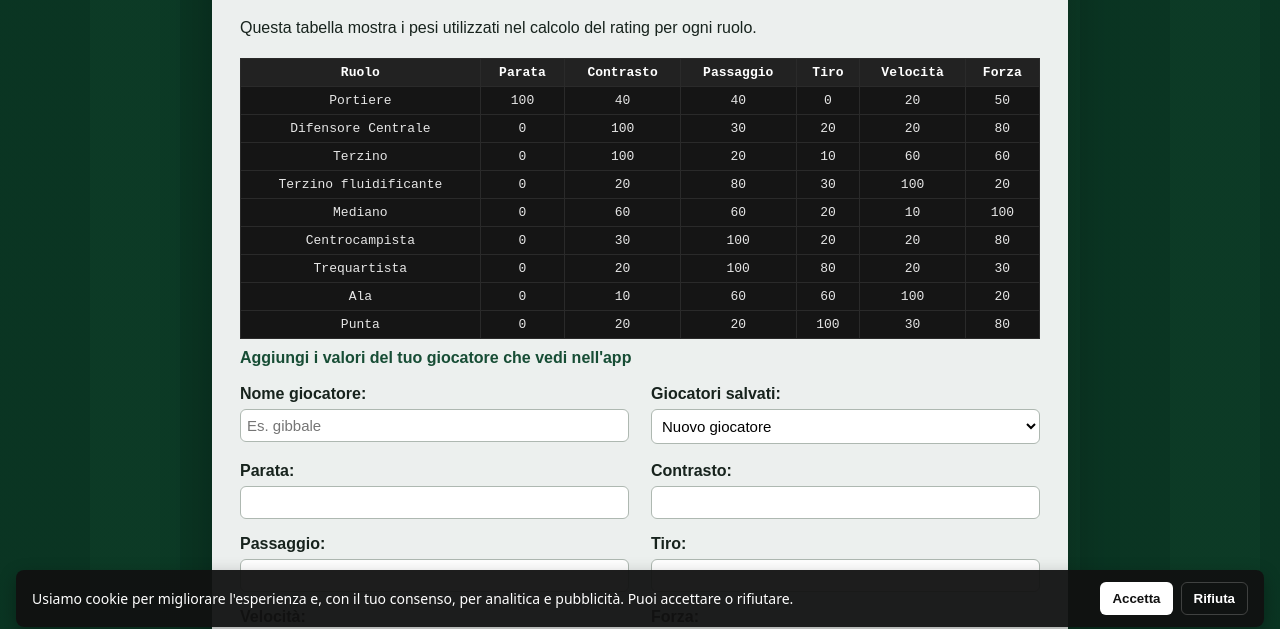
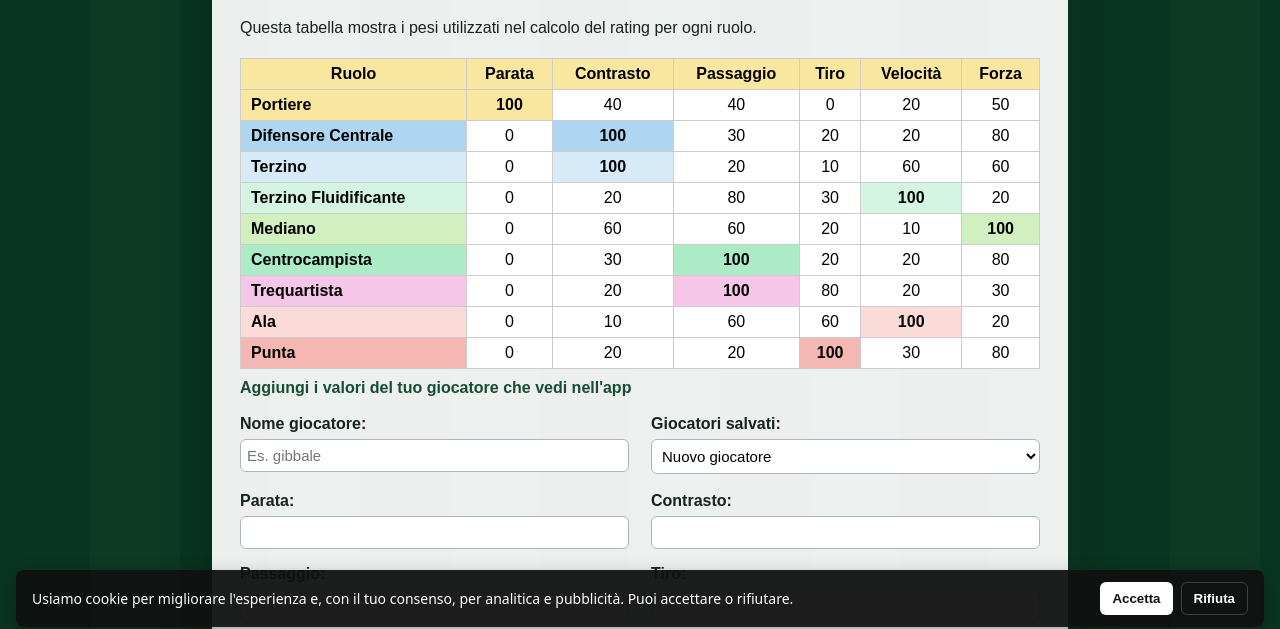
Before and after one commit to Gibbbale/mt11tools, a plain HTML site: page rating.html in a window 1280 px wide. Shown: the part 157-786 px from the top of the page. Drawn offline with Linux system fonts and the light colour scheme.

Commit message:
Add role classes and styles to rating table
Convert rating table rows to use semantic role-* classes and mark max values with a .max class for easier targeting. Update style.css to add .tabella-pesi styles: unified white cells, distinct header color, left-aligned role column, per-role coloring for role cells and .max cells, stronger text contrast, and removal of default row striping. These changes improve readability and make it straightforward to style/highlight each role and its max score.

Co-Authored-By: Copilot <198982749+Copilot@users.noreply.github.com>
Signed-off-by: Gibbbale <gianlucacarletti1995@gmail.com>

```diff
--- a/rating.html
+++ b/rating.html
@@ -31,16 +31,96 @@
         </tr>
       </thead>
       <tbody>
-        <tr><td>Portiere</td><td>100</td><td>40</td><td>40</td><td>0</td><td>20</td><td>50</td></tr>
-        <tr><td>Difensore Centrale</td><td>0</td><td>100</td><td>30</td><td>20</td><td>20</td><td>80</td></tr>
-        <tr><td>Terzino</td><td>0</td><td>100</td><td>20</td><td>10</td><td>60</td><td>60</td></tr>
-        <tr><td>Terzino fluidificante</td><td>0</td><td>20</td><td>80</td><td>30</td><td>100</td><td>20</td></tr>
-        <tr><td>Mediano</td><td>0</td><td>60</td><td>60</td><td>20</td><td>10</td><td>100</td></tr>
-        <tr><td>Centrocampista</td><td>0</td><td>30</td><td>100</td><td>20</td><td>20</td><td>80</td></tr>
-        <tr><td>Trequartista</td><td>0</td><td>20</td><td>100</td><td>80</td><td>20</td><td>30</td></tr>
-        <tr><td>Ala</td><td>0</td><td>10</td><td>60</td><td>60</td><td>100</td><td>20</td></tr>
-        <tr><td>Punta</td><td>0</td><td>20</td><td>20</td><td>100</td><td>30</td><td>80</td></tr>
-      </tbody>
+  <tr class="role-portiere">
+    <td>Portiere</td>
+    <td class="max">100</td>
+    <td>40</td>
+    <td>40</td>
+    <td>0</td>
+    <td>20</td>
+    <td>50</td>
+  </tr>
+
+  <tr class="role-difensore-centrale">
+    <td>Difensore Centrale</td>
+    <td>0</td>
+    <td class="max">100</td>
+    <td>30</td>
+    <td>20</td>
+    <td>20</td>
+    <td>80</td>
+  </tr>
+
+  <tr class="role-terzino">
+    <td>Terzino</td>
+    <td>0</td>
+    <td class="max">100</td>
+    <td>20</td>
+    <td>10</td>
+    <td>60</td>
+    <td>60</td>
+  </tr>
+
+  <tr class="role-terzino-fluidificante">
+    <td>Terzino Fluidificante</td>
+    <td>0</td>
+    <td>20</td>
+    <td>80</td>
+    <td>30</td>
+    <td class="max">100</td>
+    <td>20</td>
+  </tr>
+
+  <tr class="role-mediano">
+    <td>Mediano</td>
+    <td>0</td>
+    <td>60</td>
+    <td>60</td>
+    <td>20</td>
+    <td>10</td>
+    <td class="max">100</td>
+  </tr>
+
+  <tr class="role-centrocampista">
+    <td>Centrocampista</td>
+    <td>0</td>
+    <td>30</td>
+    <td class="max">100</td>
+    <td>20</td>
+    <td>20</td>
+    <td>80</td>
+  </tr>
+
+  <tr class="role-trequartista">
+    <td>Trequartista</td>
+    <td>0</td>
+    <td>20</td>
+    <td class="max">100</td>
+    <td>80</td>
+    <td>20</td>
+    <td>30</td>
+  </tr>
+
+  <tr class="role-ala">
+    <td>Ala</td>
+    <td>0</td>
+    <td>10</td>
+    <td>60</td>
+    <td>60</td>
+    <td class="max">100</td>
+    <td>20</td>
+  </tr>
+
+  <tr class="role-punta">
+    <td>Punta</td>
+    <td>0</td>
+    <td>20</td>
+    <td>20</td>
+    <td class="max">100</td>
+    <td>30</td>
+    <td>80</td>
+  </tr>
+</tbody>
     </table>
   </div>
 </section>
--- a/style.css
+++ b/style.css
@@ -248,3 +248,100 @@ th {
 }
 .spiegazione-calcolo p { margin: 5px 0 11px; color: #17231d; }
 .spiegazione-calcolo .nota { font-size: 0.9em; color: #aaa; margin-top: 8px; }
+/* ===========================
+   Styling specifico per tabella pesi (calcolo ranking)
+   - celle bianche di default
+   - header rimane distinto (prima riga)
+   - colonna ruolo e celle con 100 colorate per ruolo
+   =========================== */
+
+.tabella-pesi { font-family: Arial, sans-serif; border-collapse: collapse; width: 100%; }
+
+/* tutte le celle bianche e testo nero per uniformità */
+.tabella-pesi td,
+.tabella-pesi th {
+  background: #ffffff;
+  color: #000000;
+  border: 1px solid #ccc;
+  padding: 6px 8px;
+  text-align: center;
+  font-weight: normal;
+}
+
+/* header (prima riga) rimane distinto: leggermente giallino */
+.tabella-pesi thead th {
+  background: #F9E79F; /* header light yellow */
+  color: #000;
+  font-weight: 700;
+}
+
+/* colonna ruolo: allineare testo a sinistra per leggibilità */
+.tabella-pesi td:first-child { text-align: left; padding-left: 10px; }
+
+/* --- colori per ruolo (colore della cella ruolo e delle celle .max) --- */
+/* Portiere: giallo */
+.tabella-pesi tbody tr.role-portiere td:first-child,
+.tabella-pesi tbody tr.role-portiere td.max {
+  background: #F9E79F;
+}
+
+/* Difensore Centrale: blu */
+.tabella-pesi tbody tr.role-difensore-centrale td:first-child,
+.tabella-pesi tbody tr.role-difensore-centrale td.max {
+  background: #AED6F1;
+}
+
+/* Terzino: azzurro chiaro */
+.tabella-pesi tbody tr.role-terzino td:first-child,
+.tabella-pesi tbody tr.role-terzino td.max {
+  background: #D6EAF8;
+}
+
+/* Terzino Fluidificante: verde pallido */
+.tabella-pesi tbody tr.role-terzino-fluidificante td:first-child,
+.tabella-pesi tbody tr.role-terzino-fluidificante td.max {
+  background: #D5F5E3;
+}
+
+/* Mediano: verde chiaro */
+.tabella-pesi tbody tr.role-mediano td:first-child,
+.tabella-pesi tbody tr.role-mediano td.max {
+  background: #D0F0C0;
+}
+
+/* Centrocampista: verde */
+.tabella-pesi tbody tr.role-centrocampista td:first-child,
+.tabella-pesi tbody tr.role-centrocampista td.max {
+  background: #ABEBC6;
+}
+
+/* Trequartista: rosa chiaro */
+.tabella-pesi tbody tr.role-trequartista td:first-child,
+.tabella-pesi tbody tr.role-trequartista td.max {
+  background: #F5C6E7;
+}
+
+/* Ala: salmone / rosa tenue */
+.tabella-pesi tbody tr.role-ala td:first-child,
+.tabella-pesi tbody tr.role-ala td.max {
+  background: #FADBD8;
+}
+
+/* Punta: rosso chiaro */
+.tabella-pesi tbody tr.role-punta td:first-child,
+.tabella-pesi tbody tr.role-punta td.max {
+  background: #F5B7B1;
+}
+
+/* assicurati che il testo rimanga nero sulle celle colorate */
+.tabella-pesi td.max,
+.tabella-pesi td:first-child {
+  color: #000 !important;
+  font-weight: 600;
+}
+
+/* opzionale: rimuovi striping se presente */
+.tabella-pesi tbody tr:nth-child(even),
+.tabella-pesi tbody tr:nth-child(odd) {
+  background: none; /* lascia la nostra colorazione esplicita / bianco di default */
+}
```
